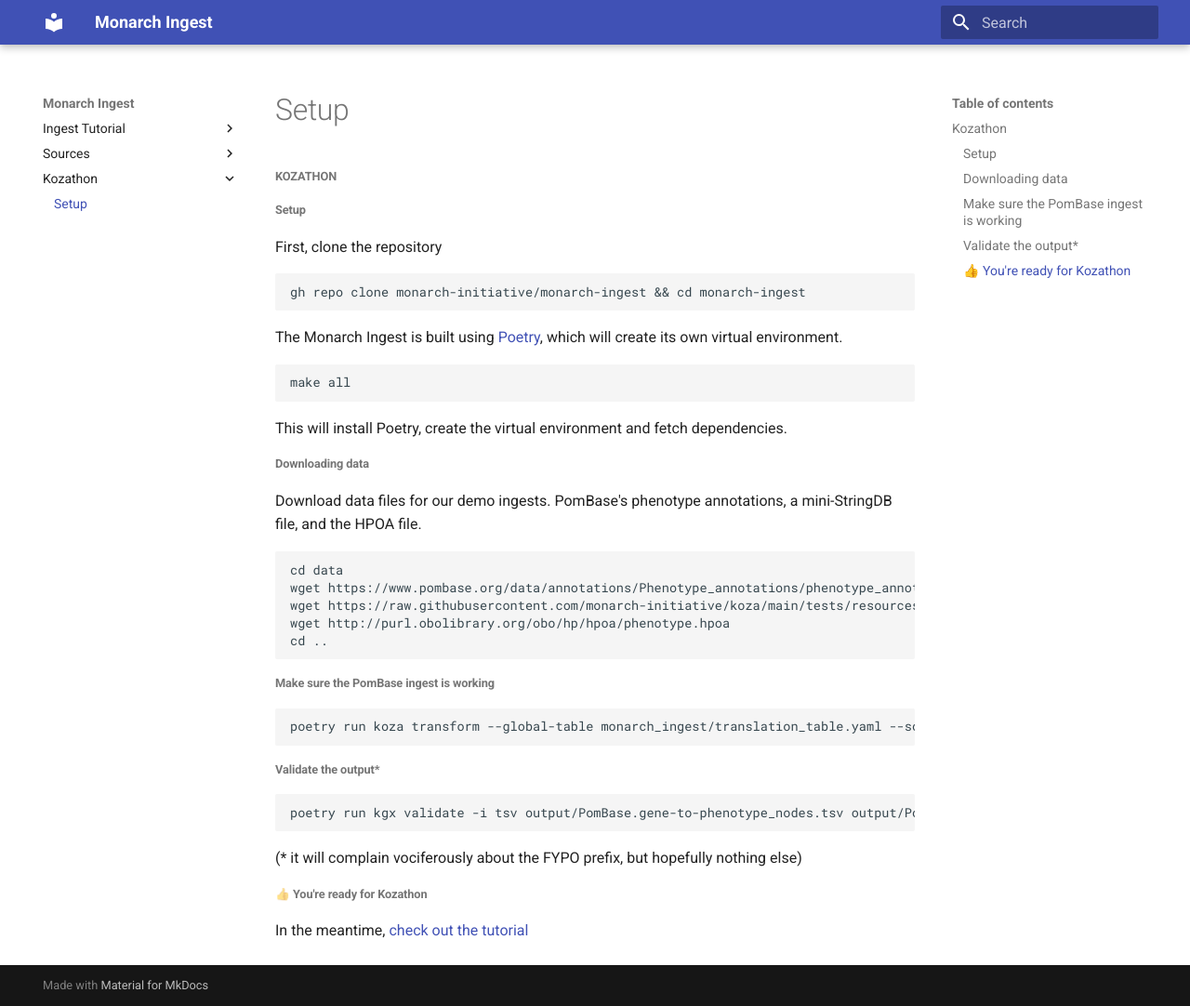
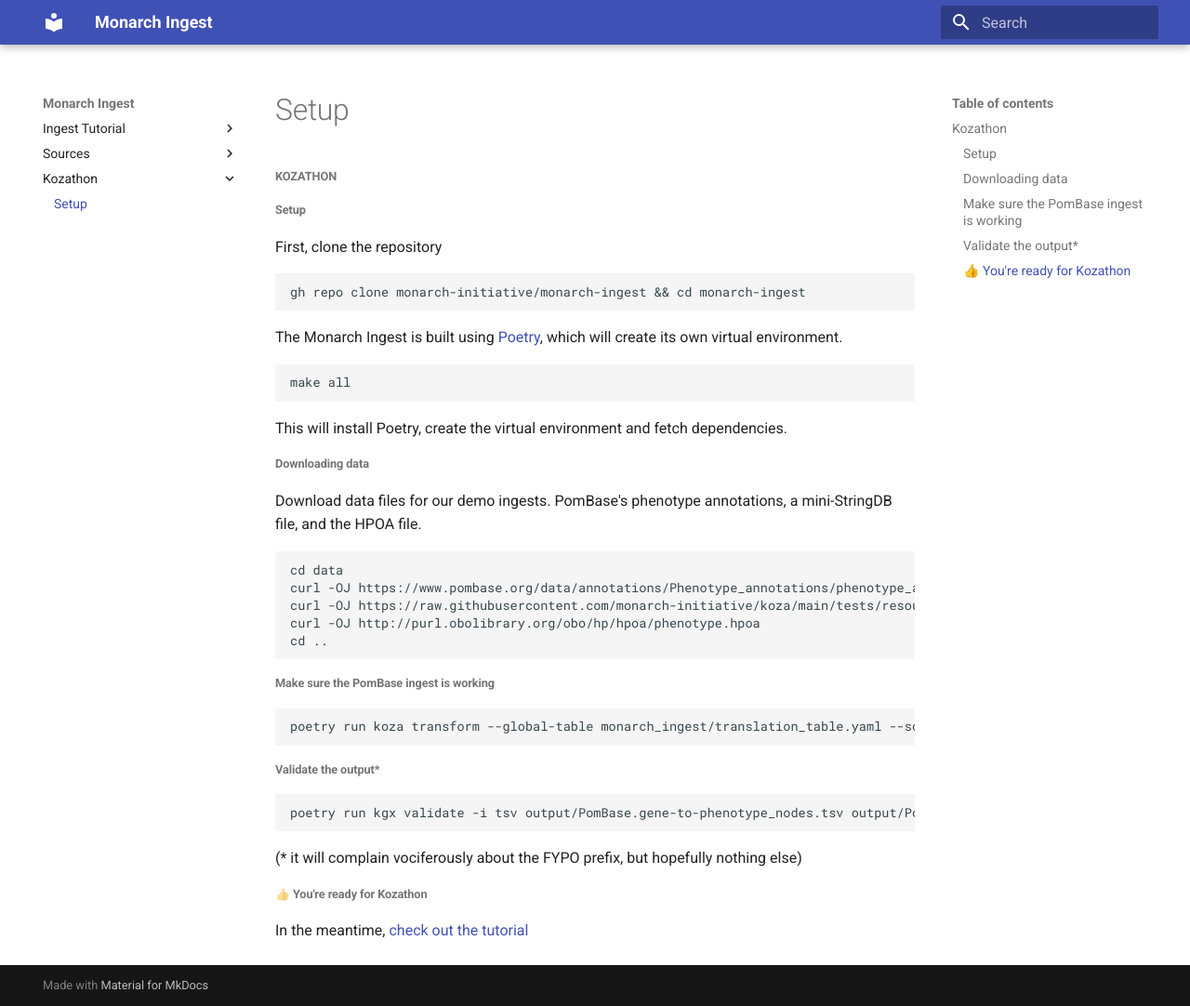
Before and after one commit to monarch-initiative/monarch-ingest, an MkDocs documentation site: the page built from docs/kozathon/setup.md, in a window 1280 px wide and 1082 px high. Shown: the whole window at 93% size. Built offline with MkDocs 1.6.1 and Material for MkDocs 9.7.7, drawn with Linux system fonts in a browser that asks for light colours.

Commit message:
updated makefile to install requirments | update setup.md for kozathon to use curl instead of wget

````diff
--- a/docs/kozathon/setup.md
+++ b/docs/kozathon/setup.md
@@ -22,9 +22,9 @@ Download data files for our demo ingests. PomBase's phenotype annotations, a min
 
 ```bash
 cd data
-wget https://www.pombase.org/data/annotations/Phenotype_annotations/phenotype_annotations.pombase.phaf.gz
-wget https://raw.githubusercontent.com/monarch-initiative/koza/main/tests/resources/source-files/string.tsv
-wget http://purl.obolibrary.org/obo/hp/hpoa/phenotype.hpoa
+curl -OJ https://www.pombase.org/data/annotations/Phenotype_annotations/phenotype_annotations.pombase.phaf.gz
+curl -OJ https://raw.githubusercontent.com/monarch-initiative/koza/main/tests/resources/source-files/string.tsv
+curl -OJ http://purl.obolibrary.org/obo/hp/hpoa/phenotype.hpoa
 cd ..
 ```
 
````
Also changed, not shown: 1 other file.
